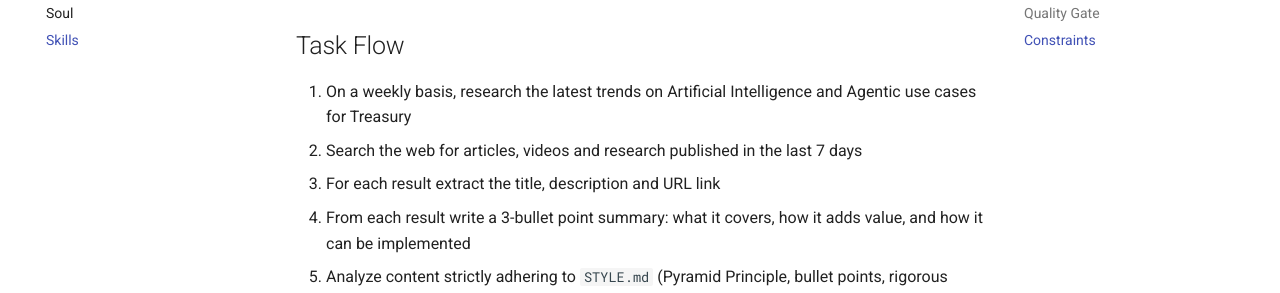
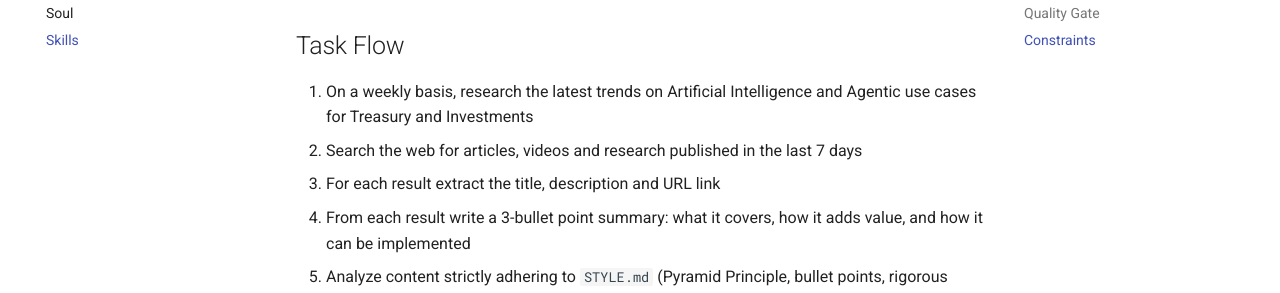
Before and after one commit to AIAGencyCS/My-ZeroClaw-Agent, an MkDocs documentation site: the page built from docs/02 - Agents/Nova/SKILL.md, in a window 1280 px wide and 943 px high. Shown: the part 200-493 px from the top of the window. Built offline with MkDocs 1.6.1 and Material for MkDocs 9.7.7, drawn with Linux system fonts in a browser that asks for light colours.

Commit message:
Update SKILL.md

```diff
--- a/docs/02 - Agents/Nova/SKILL.md
+++ b/docs/02 - Agents/Nova/SKILL.md
@@ -1,6 +1,6 @@
 
 ## Task Flow
-1. On a weekly basis, research the latest trends on Artificial Intelligence and Agentic use cases for Treasury
+1. On a weekly basis, research the latest trends on Artificial Intelligence and Agentic use cases for Treasury and Investments
 2. Search the web for articles, videos and research published in the last 7 days
 3. For each result extract the title, description and URL link
 4. From each result write a 3-bullet point summary: what it covers, how it adds value, and how it can be implemented
```
